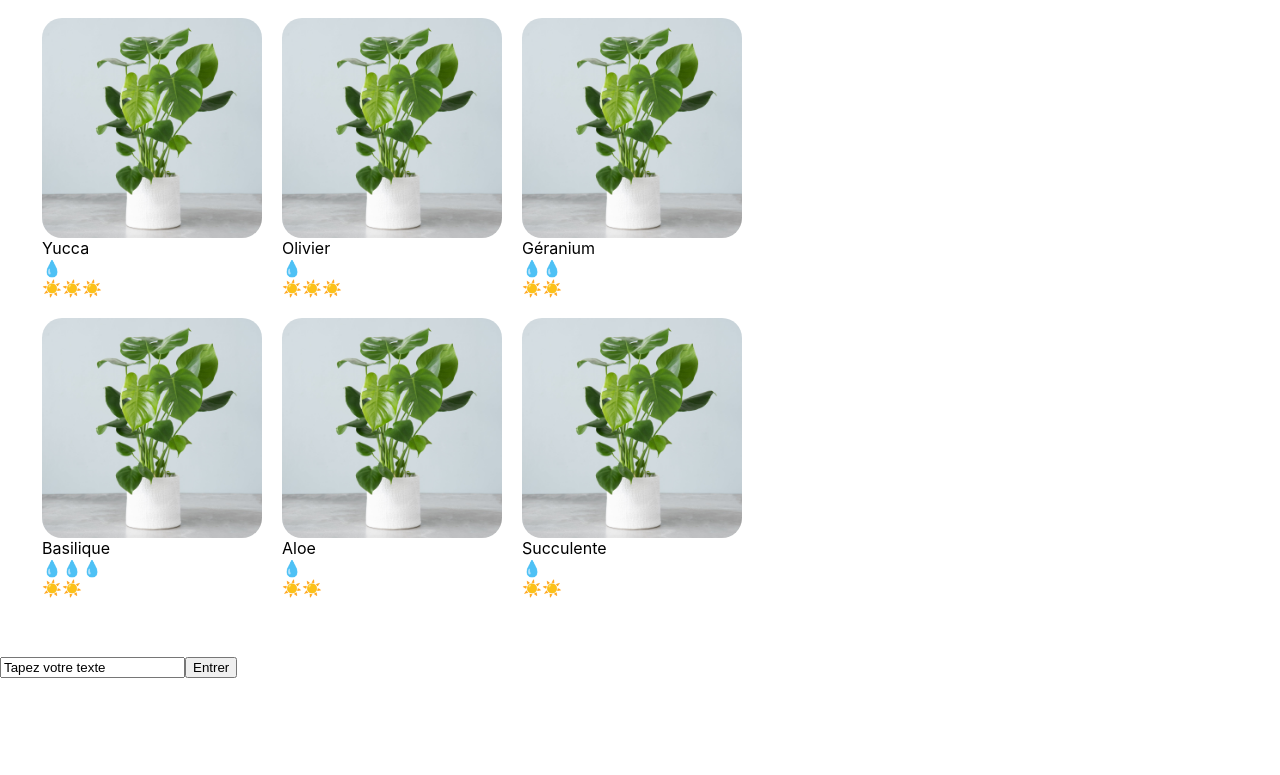
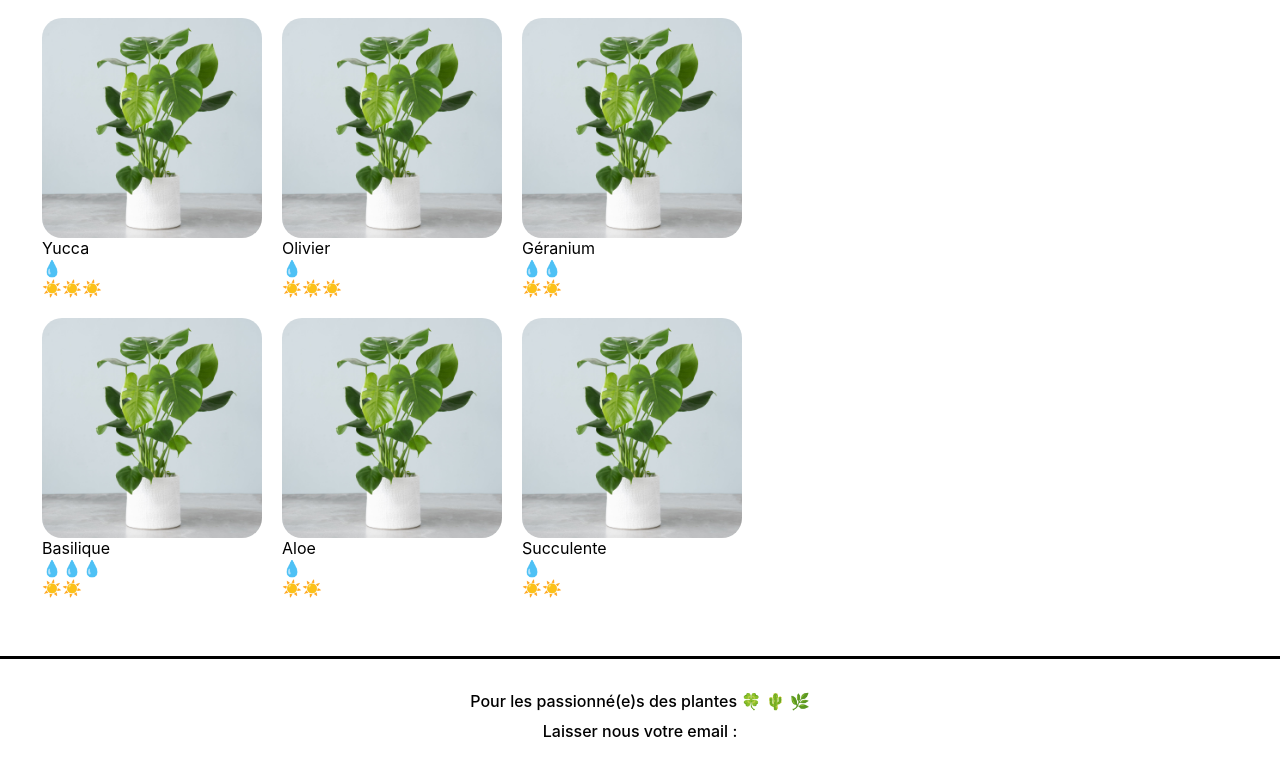
Before and after one commit to Gadln/JunglePage, a React (Create React App) app in the folder la-maison-jungle/: page / in a window 1280 px wide. Shown: the part 565-1340 px from the top of the page. Before the commit the page ends 1243 px from the top, so only its background shows below. Built offline with nearby package versions, Linux system fonts and the light colour scheme.

Commit message:
initial  exercice form controled

```diff
--- a/la-maison-jungle/src/components/App.js
+++ b/la-maison-jungle/src/components/App.js
@@ -3,11 +3,13 @@
 import Banner from './Banner';
 import ShoppingList from './ShoppingList';
 import logo from '../assets/logo.png'
+/*import QuestionForm from './QuestionForm';*/
+import Footer from './Footer';
 
-function handleSubmit (e) {
+/*function handleSubmit (e) {
 	e.preventDefault()
 	alert(e.target['my_input'].value)
-}
+}*/
 
 function App() {
   return (<React.Fragment>
@@ -17,10 +19,12 @@
 			</Banner>
 			{/* <Cart /> */}
 			<ShoppingList />
-			<form onSubmit={handleSubmit}>
+			{/*<form onSubmit={handleSubmit}>
 				<input type='text' name='my_input' defaultValue='Tapez votre texte' />
 				<button type='submit'>Entrer</button>
-			</form>
+	</form>*/}
+			{/*<QuestionForm />*/}
+			<Footer />
    </React.Fragment>
   );
 }
--- /dev/null
+++ b/la-maison-jungle/src/components/Footer.js
@@ -0,0 +1,17 @@
+import { useState} from 'react'
+import '../styles/Footer.css'
+
+function Footer () {
+  const [inputValue, setInputValue] = useState ('')
+
+  return (
+    <footer className='lmj-footer'>
+      <div className='lmj-footer-elem'>
+        Pour les passionné(e)s des plantes 🍀 🌵 🌿
+      </div>
+      <div className='lmj-footer-elem'>Laisser nous votre email : </div>
+    </footer>
+  )
+}
+
+export default Footer
--- /dev/null
+++ b/la-maison-jungle/src/components/QuestionForm.js
@@ -0,0 +1,26 @@
+/*import { useState } from 'react'
+
+const isInputError = inputValue.includes('f')
+
+function QuestionForm() {
+	const [inputValue, setInputValue] = useState('Poser votre question')
+	return (
+		<div>
+			<textarea
+				value={inputValue}
+				onChange={e => checkValue(e.target.value)}
+			/>
+      <button onClick={() => alert(inputValue)}>Alertez moi 💣</button>
+      {isInputError && (
+    <div>🔥 Vous n'avez pas le droit d'utiliser la lettre "f" ici.</div>
+)}
+		</div>
+	)
+}
+
+function checkValue(value) {
+  if (!value.includes('f')) {
+    setInputValue(value)
+  }
+}
+export default QuestionForm*/
--- /dev/null
+++ b/la-maison-jungle/src/styles/Footer.css
@@ -0,0 +1,14 @@
+.lmj-footer {
+	color: black;
+	padding: 32px;
+	border-top: solid 3px black;
+	display: flex;
+	justify-content: flex-start;
+	flex-direction: column;
+	align-items: center;
+	font-weight: 500;
+}
+
+.lmj-footer-elem {
+	margin-bottom: 10px;
+}
```
